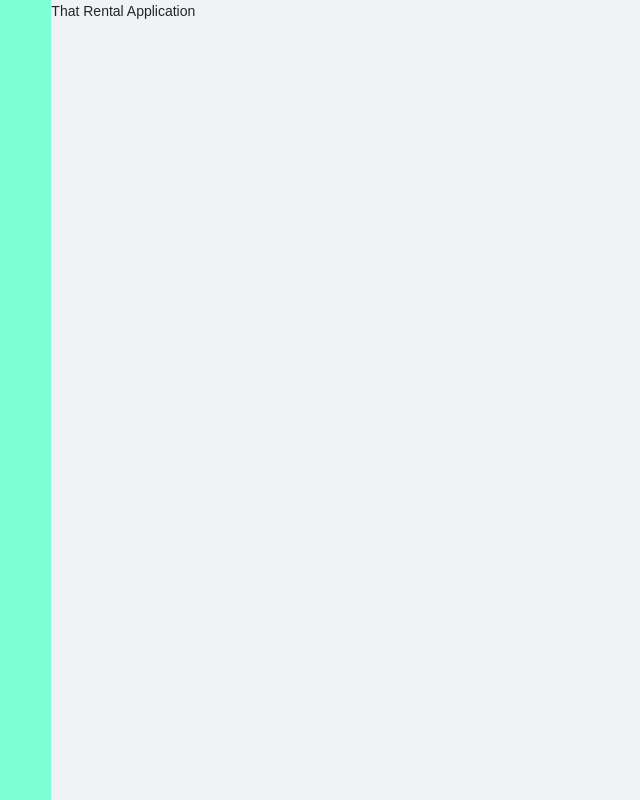
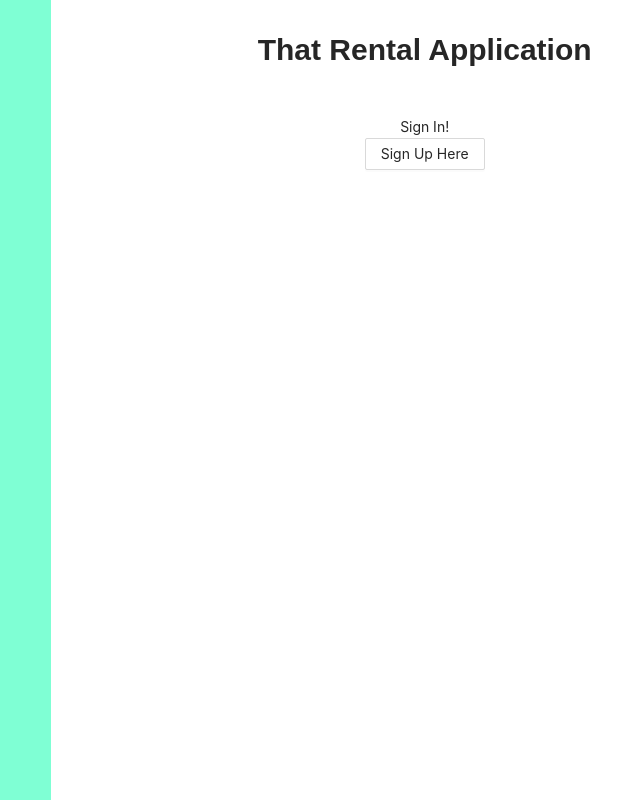
Before and after one commit to suckerooney/that-rental-application, a React (Create React App) app: page / in a window 1280 px wide. Shown: the whole page, without its empty margins (482-1122 px from the left). Built offline with nearby package versions, Linux system fonts and the light colour scheme.

Commit message:
file structure scaffold

```diff
--- a/src/App.tsx
+++ b/src/App.tsx
@@ -1,6 +1,10 @@
+// My pages
+import SignInPage from './pages/SignInPage/SignInPage';
+import SignUpPage from './pages/SignUpPage/SignUpPage';
+
 import './App.less';
+import RouteNames from './common/RouteNames';
 import { FC } from 'react';
-import { SignIn } from './pages/SignIn/SignIn';
 import {
   BrowserRouter as Router,
   Switch,
@@ -10,7 +14,9 @@ import {
 const App: FC = () => (
   <Router>
     <Switch>
-      <Route exact path="/" component={SignIn} />
+      <Route exact path={RouteNames.default} component={SignInPage} />
+      <Route path={RouteNames.signIn} component={SignInPage} />
+      <Route path={RouteNames.signUp} component={SignUpPage} />
     </Switch>
   </Router>
 )
--- /dev/null
+++ b/src/common/AppTitle/AppTitle.less
@@ -0,0 +1,7 @@
+.app-title {
+    font-family: 'Otomanopee One', sans-serif;
+    user-select: none;
+    text-align: center;
+    color: blue;
+    padding: 30px;
+}
--- /dev/null
+++ b/src/common/AppTitle/AppTitle.tsx
@@ -0,0 +1,13 @@
+import Title from "antd/lib/typography/Title";
+import { FC } from "react";
+
+// styles
+import './AppTitle.less';
+
+
+const AppTitle: FC = () => (
+    <Title className='app-title' level={2}>That Rental Application</Title>
+
+);
+
+export default AppTitle
--- /dev/null
+++ b/src/common/RouteNames.ts
@@ -0,0 +1,7 @@
+class RouteNames {
+    static default: string = '/';
+    static signIn: string = '/sign-in';
+    static signUp: string = '/sign-up'
+}
+
+export default RouteNames
--- a/src/pages/SignIn/SignIn.less
+++ /dev/null
@@ -1,21 +0,0 @@
-.left-content {
-    background-color: aquamarine;
-    width: 100%;
-    height: 100vh;
-}
-
-.right-top-content {
-    background-color: plum;
-    width: 100%;
-    height: 50vh;
-}
-
-.right-bottom-content {
-    background-color: peru;
-    width: 100%;
-    height: 50vh;
-}
-
-.title {
-    font-family: 'Otomanopee One', sans-serif;
-}
--- a/src/pages/SignIn/SignIn.tsx
+++ /dev/null
@@ -1,22 +0,0 @@
-import { FC } from "react";
-import { Col, Row } from "antd";
-import Layout, { Content } from "antd/lib/layout/layout";
-
-// styles
-import './SignIn.less';
-
-
-export const SignIn: FC = () => (
-    <Layout>
-        <Content>
-            <Row>
-                <Col xs={0} lg={10}>
-                    <div className='left-content'></div>
-                </Col>
-                <Col xs={24} lg={14}>
-                    <span className='title'>That Rental Application</span>
-                </Col>
-            </Row>
-        </Content>
-    </Layout>
-);
--- /dev/null
+++ b/src/pages/SignInPage/SignInPage.tsx
@@ -0,0 +1,31 @@
+// Custom components
+import AppTitle from '../../common/AppTitle/AppTitle';
+
+import './SignInPage.less';
+import AuthTemplate from "../templates/AuthTemplate/AuthTemplate";
+import RouteNames from '../../common/RouteNames';
+import { FC } from "react";
+import { Link } from "react-router-dom";
+import { Button, Row, Typography } from "antd";
+
+const { Text } = Typography;
+
+const SignInPage: FC = () => (
+    <AuthTemplate>
+        <Row justify='center'>
+            <AppTitle />
+        </Row>
+        <Row justify='center'>
+            <Text>Sign In!</Text>
+        </Row>
+        <Row justify='center'>
+            <Link to={RouteNames.signUp}>
+                <Button>
+                    <Text>Sign Up Here</Text>
+                </Button>
+            </Link>
+        </Row>
+    </AuthTemplate>
+);
+
+export default SignInPage
--- /dev/null
+++ b/src/pages/SignUpPage/SignUpPage.tsx
@@ -0,0 +1,32 @@
+// My components
+import AppTitle from '../../common/AppTitle/AppTitle';
+
+import './SignUpPage.less';
+import AuthTemplate from "../templates/AuthTemplate/AuthTemplate";
+import RouteNames from '../../common/RouteNames';
+import { FC } from "react";
+import { Link } from "react-router-dom";
+import { Button, Row, Typography } from "antd";
+
+
+const { Text } = Typography;
+
+const SignUpPage: FC = () => (
+    <AuthTemplate>
+        <Row justify='center'>
+            <AppTitle />
+        </Row>
+        <Row justify='center'>
+            <Text>Sign Up!</Text>
+        </Row>
+        <Row justify='center'>
+            <Link to={RouteNames.signIn}>
+                <Button>
+                    <Text>Sign In Here</Text>
+                </Button>
+            </Link>
+        </Row>
+    </AuthTemplate>
+);
+
+export default SignUpPage
--- /dev/null
+++ b/src/pages/templates/AuthTemplate/AuthTemplate.less
@@ -0,0 +1,9 @@
+.side-content {
+    background-color: aquamarine;
+    width: 100%;
+    height: 100vh;
+}
+
+.main-content {
+    background-color: white;
+}
--- /dev/null
+++ b/src/pages/templates/AuthTemplate/AuthTemplate.tsx
@@ -0,0 +1,21 @@
+import './AuthTemplate.less';
+import { FC } from "react";
+import { Col, Row, Layout } from "antd";
+
+const { Content } = Layout
+
+const AuthTemplate: FC = (props) => (
+    <Layout>
+        <Content>
+            <Row>
+                <Col xs={0} lg={10} className='side-content'>
+                </Col>
+                <Col xs={24} lg={14} className='main-content'>
+                    {props.children}
+                </Col>
+            </Row>
+        </Content>
+    </Layout>
+);
+
+export default AuthTemplate
```
Also changed, not shown: src/pages/SignInPage/SignInPage.less (added), src/pages/SignUpPage/SignUpPage.less (added).
